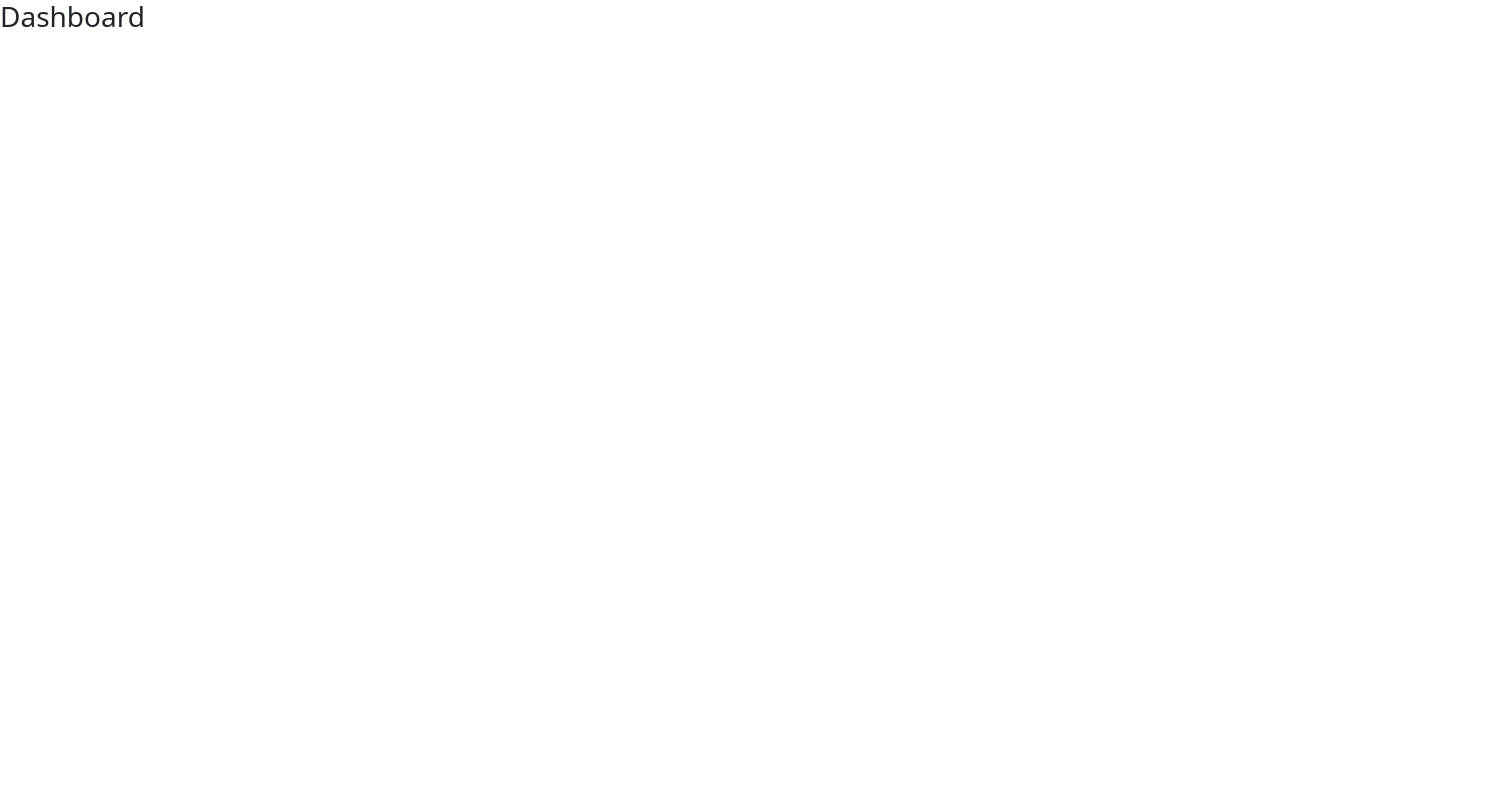
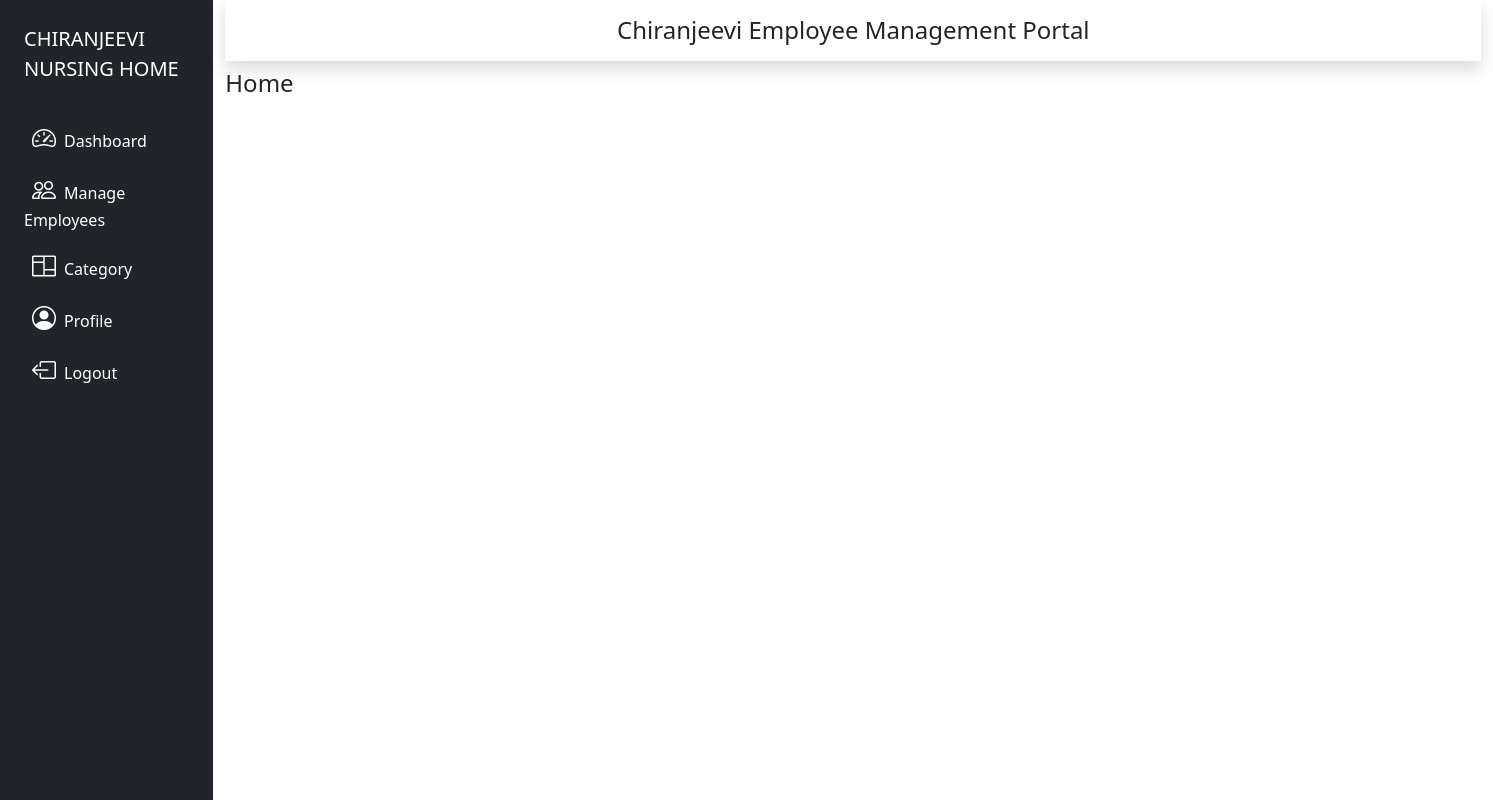
Before and after one commit to harshanand2021/chiranjeevi-employee-management, a React (Vite) app in the folder employee-management/: page /dashboard in a window 1280 px wide. Shown: the whole page, 1493 px wide, since content can reach past the window. Built offline with nearby package versions, Linux system fonts and the light colour scheme.

Commit message:
Dashboard.jsx component updated

```diff
--- a/employee-management/src/components/dashboard.jsx
+++ b/employee-management/src/components/dashboard.jsx
@@ -1,9 +1,93 @@
-const dashboard = () => {
+/* eslint-disable no-unused-vars */
+import React from "react";
+import { Link, Outlet } from "react-router-dom";
+import "bootstrap-icons/font/bootstrap-icons.css";
+
+const Dashboard = () => {
   return (
-    <div>
-      <h3>Dashboard</h3>
+    <div className="container-fluid">
+      <div className="row flex-nowrap">
+        <div className="col-auto col-md-3 col-xl-2 px-sm-2 px-0 bg-dark">
+          <div className="d-flex flex-column align-items-center align-items-sm-start px-3 pt-2 text-white min-vh-100">
+            <Link
+              to="/dashboard"
+              className="d-flex align-items-center pb-4 mb-md-1 mt-md-3 me-md-auto text-white text-decoration-none"
+            >
+              <span className="fs-5 fw-border d-none d-sm-inline">
+                CHIRANJEEVI NURSING HOME
+              </span>
+            </Link>
+            <ul
+              className="nav nav-pills flex-column mb-sm-auto mb-0 align-items-center align-items"
+              id="menu"
+            >
+              <li className="w-100">
+                <Link
+                  to="/dashboard"
+                  className="nav-link px-0 align-middle text-white"
+                >
+                  <i className="fs-4 bi bi-speedometer2 ms-2"></i>
+                    <span className="ms-2 d-none d-sm-inline">
+                      Dashboard
+                    </span>
+                </Link>
+              </li>
+              <li className="w-100">
+                <Link
+                  to="/dashboard/employee"
+                  className="nav-link px-0 align-middle text-white"
+                >
+                  <i className="fs-4 bi bi-people ms-2"></i>
+                    <span className="ms-2 d-none d-sm-inline">
+                      Manage Employees
+                    </span>
+                </Link>
+              </li>
+              <li className="w-100">
+              <Link
+                  to="/dashboard/category"
+                  className="nav-link px-0 align-middle text-white"
+                >
+                  <i className="fs-4 bi-columns ms-2"></i>
+                    <span className="ms-2 d-none d-sm-inline">
+                      Category
+                    </span>
+                </Link>
+              </li>
+              <li className="w-100">
+              <Link
+                  to="/dashboard/profile"
+                  className="nav-link px-0 align-middle text-white"
+                >
+                  <i className="fs-4 bi bi-person-circle ms-2"></i>
+                    <span className="ms-2 d-none d-sm-inline">
+                      Profile
+                    </span>
+                </Link>
+              </li>
+              <li className="w-100">
+              <Link
+                  to="/dashboard/logout"
+                  className="nav-link px-0 align-middle text-white"
+                >
+                  <i className="fs-4 bi bi-box-arrow-left ms-2"></i>
+                    <span className="ms-2 d-none d-sm-inline">
+                      Logout
+                    </span>
+                </Link>
+              </li>
+            </ul>
+          </div>
+        </div>
+        <div>
+          <div className="col p-0 m-0">
+            <h4 className="p-3 d-flex justify-content-center shadow">Chiranjeevi Employee Management Portal</h4>
+          </div>
+          <Outlet />
+        </div>
+      </div>
     </div>
-  )
-}
+  );
+};
 
-export default dashboard;
+export default Dashboard;
```
